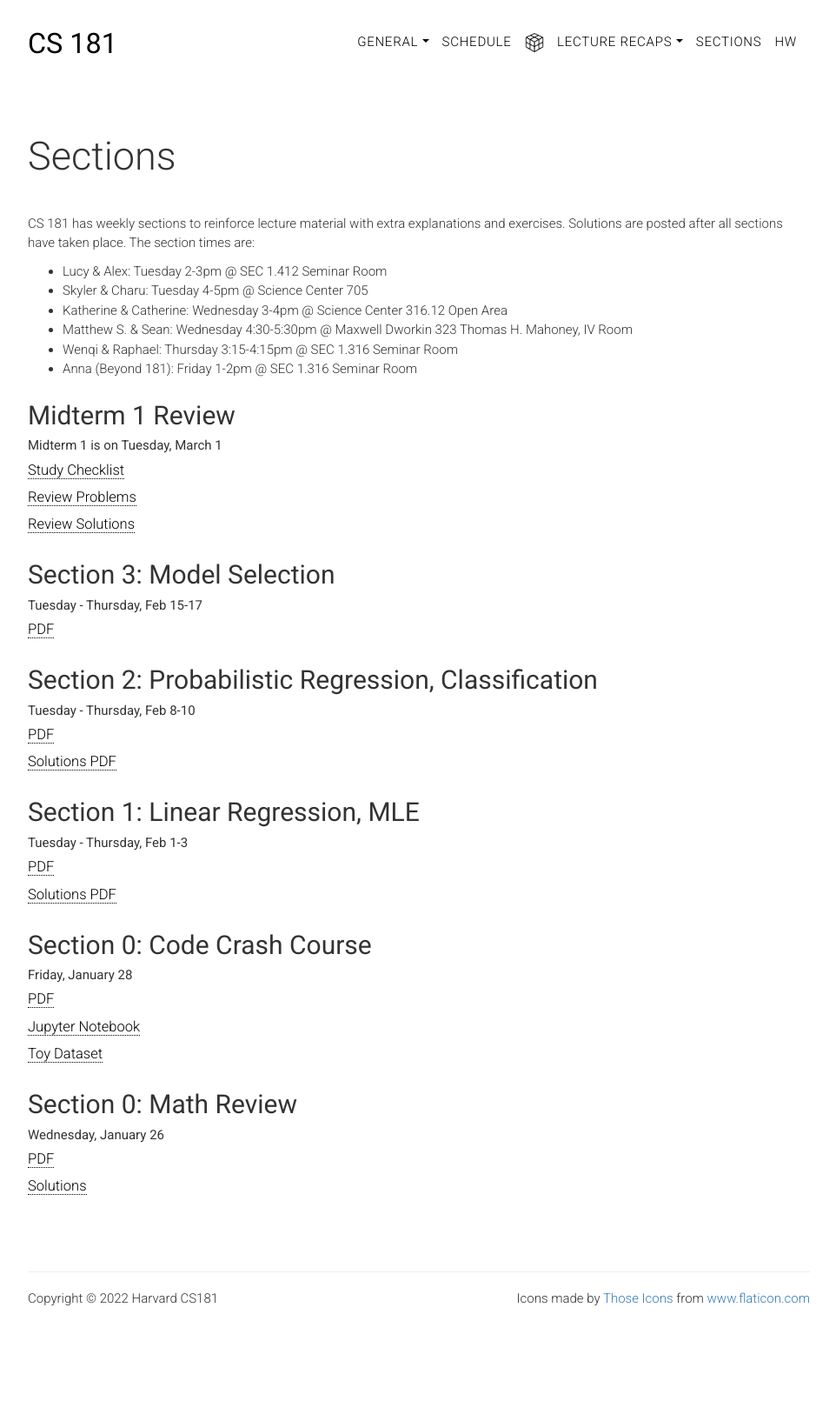
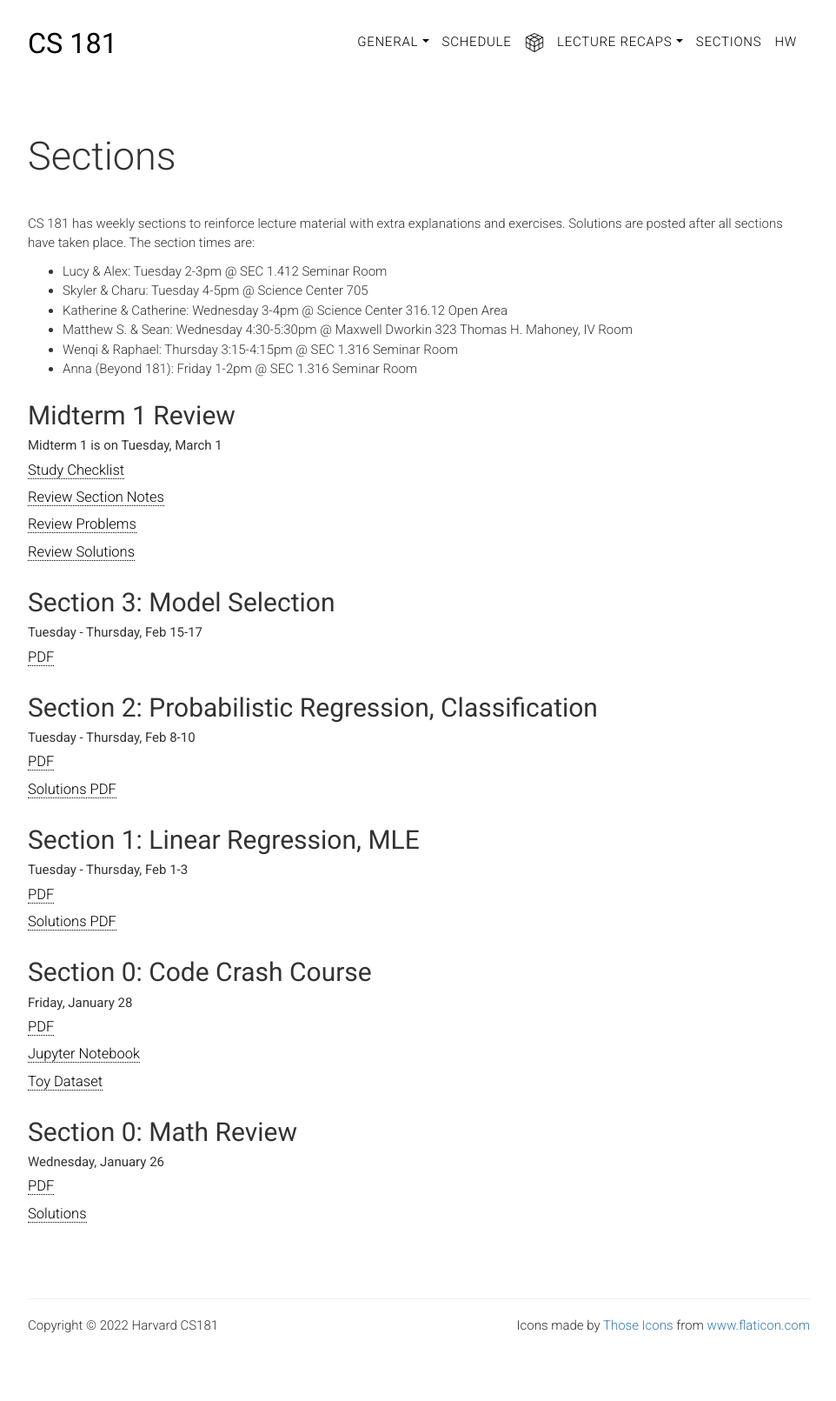
Before and after one commit to harvard-ml-courses/cs181-web, a Jekyll site: the page built from sections.html, in a window 1280 px wide. Shown: the whole page at 87% size, without its empty margins (158-1120 px from the left). Built offline with Jekyll 4.4.1, drawn with Linux system fonts in a browser that asks for light colours; before the commit the page ends 1579 px from its top, so only the background shows below that.

Commit message:
Add 2022 midterm 1 review section notes.

```diff
--- a/sections.html
+++ b/sections.html
@@ -36,6 +36,7 @@ weight: 0
         <p class="head-subtitle"> Midterm 1 is on Tuesday, March 1 </p>
         <ul class="lists">
             <li><a href="sections/midterm1_review/review-checklist-2022.pdf"  target="_blank">Study Checklist</a></li>
+            <li><a href="sections/midterm1_review/review-section-notes-2022.pdf"  target="_blank">Review Section Notes</a></li>
             <li><a href="sections/midterm1_review/review-problems.pdf" target="_blank">Review Problems</a></li>
             <li><a href="sections/midterm1_review/review-soln.pdf" target="_blank">Review Solutions</a></li>
        </ul>
```
Also changed, not shown: 1 other file.
